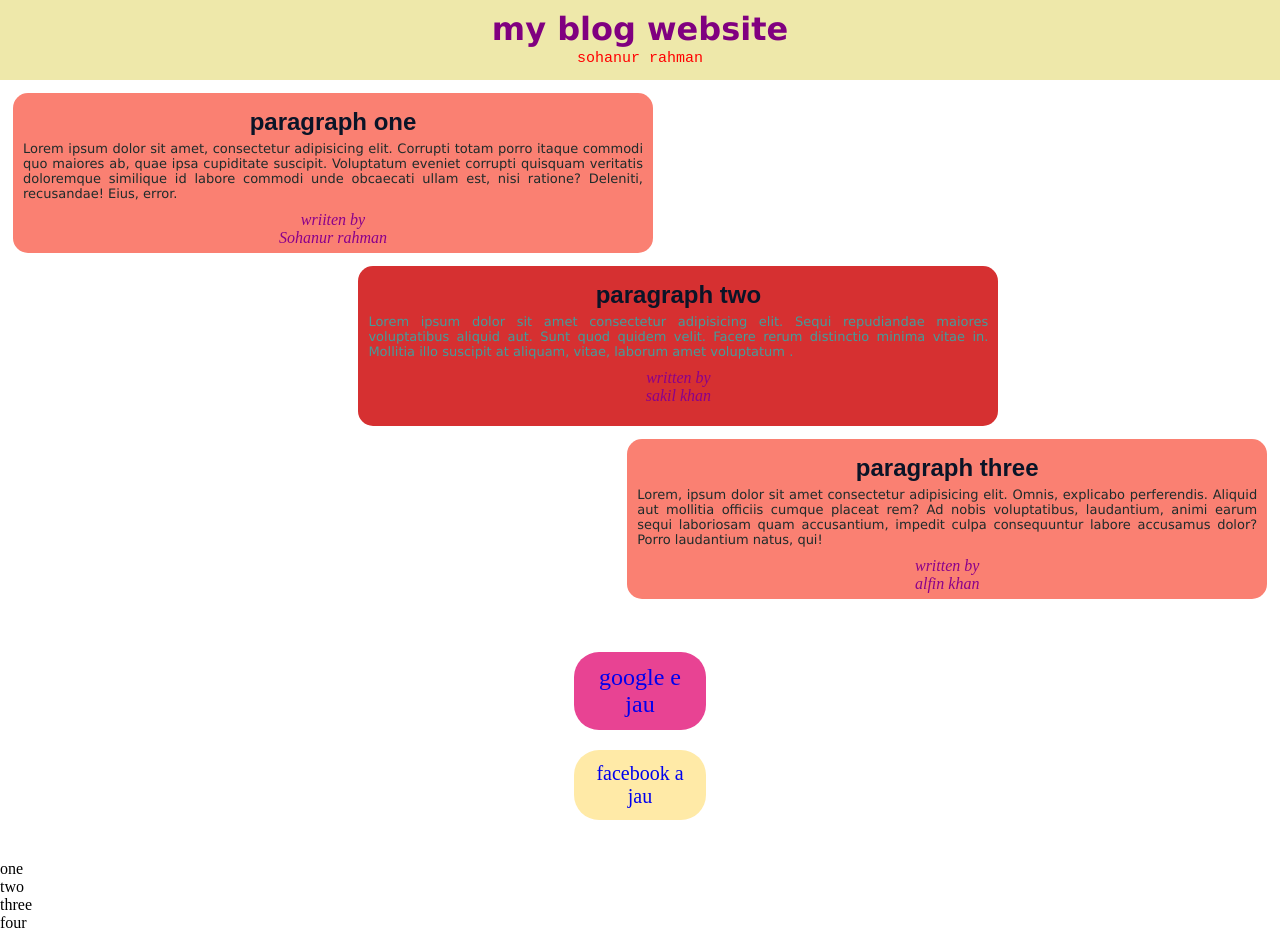
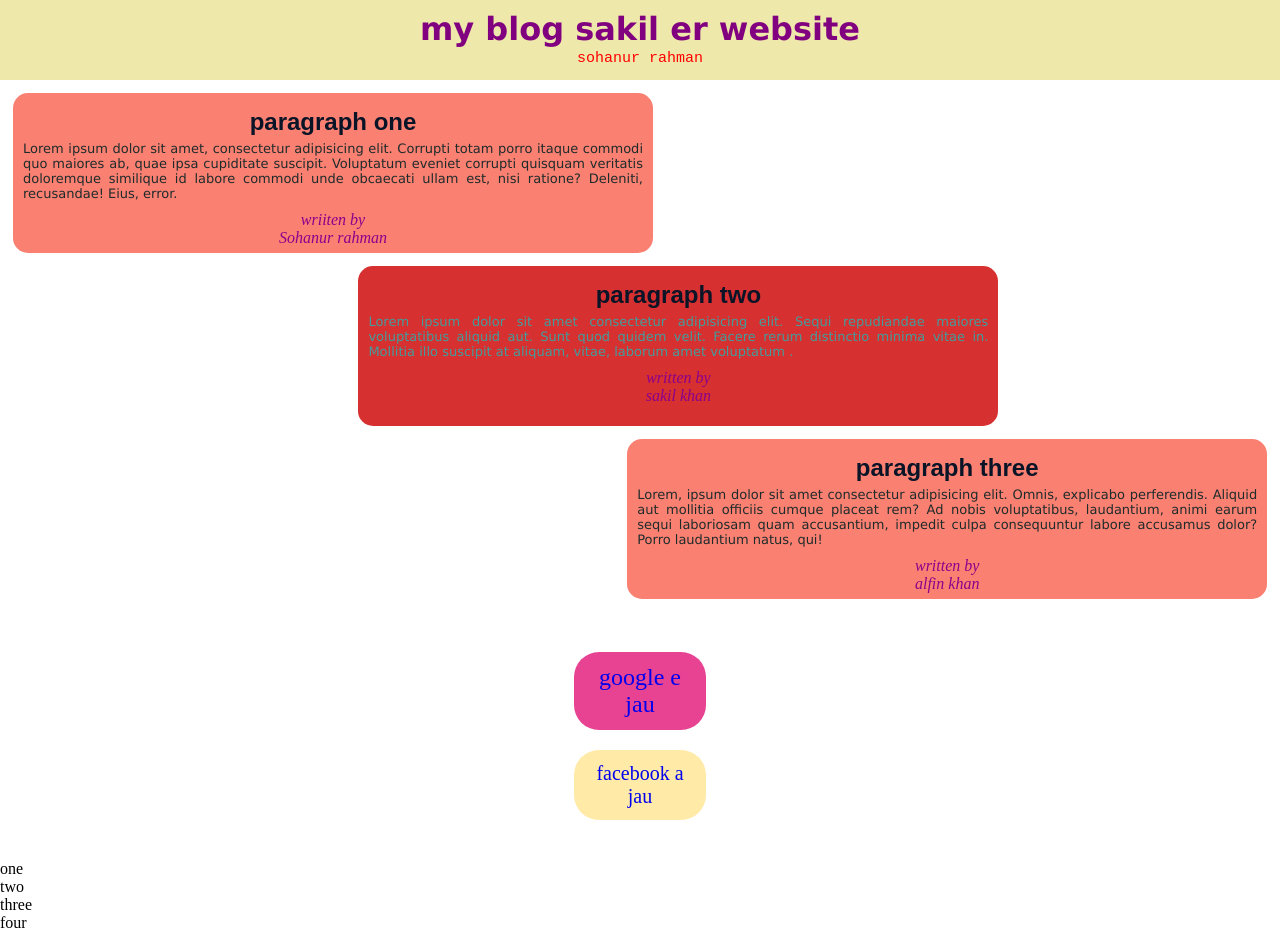
Before and after one commit to sohan653/module2, a plain HTML site: page index.html in a window 1280 px wide. Drawn offline with Linux system fonts and the light colour scheme.

Commit message:
h1 tag changed

```diff
--- a/index.html
+++ b/index.html
@@ -10,7 +10,7 @@
 <body>
 
     <div class="header">
-        <h1>my blog website</h1>
+        <h1>my blog sakil er  website</h1>
         <small>sohanur rahman</small>
     </div>
     <div class="para_one">
```
